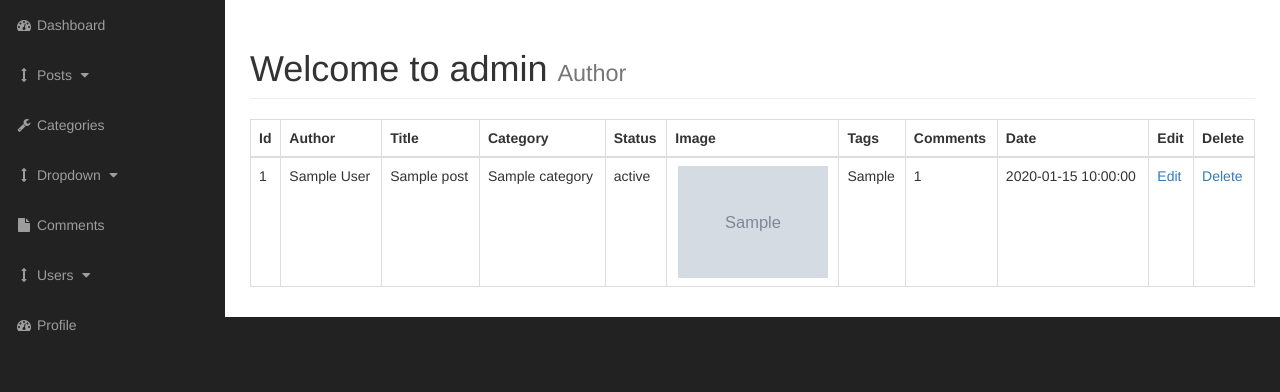
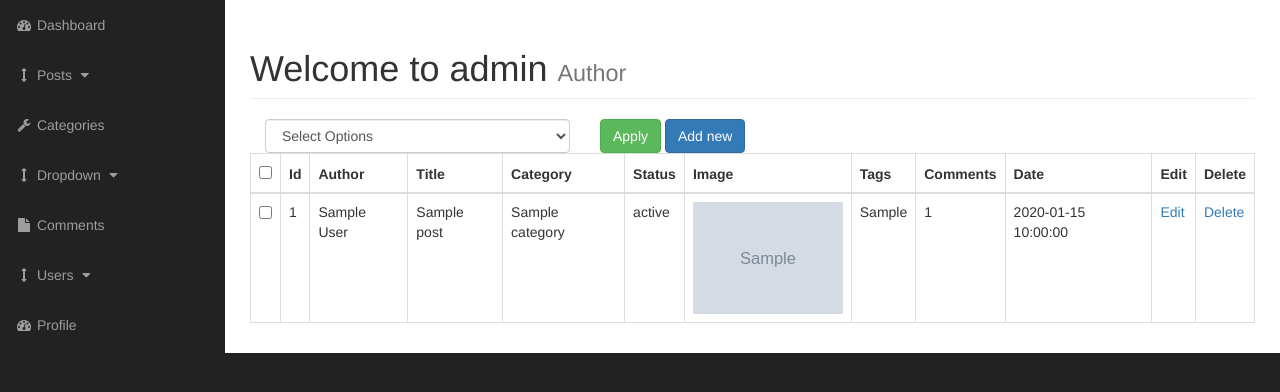
Before and after one commit to Albinaaaaa/cms-blogging-system-project, a PHP site: page /admin/posts.php in a window 1280 px wide. Shown: the part 51-443 px from the top of the page. Run offline with PHP 8.4, Linux system fonts and the light colour scheme; the visitor is signed in with stand-in values (Sample User, id 1); tables that the repository leaves empty or names only in its code hold one stand-in row (values such as "Sample post"); grey boxes marked "Sample" are stand-in pictures; some libraries are stand-ins or nearby versions.

Commit message:
added bulk options ro posts in admin

```diff
--- a/admin/includes/view_all_posts.php
+++ b/admin/includes/view_all_posts.php
@@ -1,10 +1,57 @@
 <?php
-ob_start();
+
+if (isset($_POST['checkBoxArray'])) {
+	foreach ($_POST['checkBoxArray'] as $postId) {
+		$bulkOptions = $_POST['bulk-options'];
+		switch ($bulkOptions) {
+			case 'published':
+				$query = "UPDATE posts SET post_status = '{$bulkOptions}' WHERE post_id = '{$postId}'";
+				$updateToPublishedStatus = $mysql->query($query);
+				if (!$updateToPublishedStatus) {
+					die("Query is failed");
+				}
+				break;
+
+			case 'draft':
+				$query = "UPDATE posts SET post_status = '{$bulkOptions}' WHERE post_id = '{$postId}'";
+				$updateToDraftStatus = $mysql->query($query);
+				if (!$updateToDraftStatus) {
+					die("Query is failed");
+				}
+				break;
+
+			case 'delete':
+				$query = "DELETE FROM posts WHERE post_id = '{$postId}'";
+				$updateToDeleteStatus = $mysql->query($query);
+				if (!$updateToDeleteStatus) {
+					die("Query is failed");
+				}
+				break;
+		}
+	}
+}
+
 ?>
 
+<form action="" method="post">
 	<table class="table table-bordered table-hover">
+		<!-- <div class=""> -->
+		<div id="bulk-options-container" class="col-xs-4">
+			<select class="form-control" name="bulk-options" id="">
+				<option value="">Select Options</option>
+				<option value="published">Publish</option>
+				<option value="draft">Draft</option>
+				<option value="delete">Delete</option>
+			</select>
+		</div>
+		<div class="col-xs-4">
+			<input type="submit" name="submit" class="btn btn-success" value="Apply">
+			<a class="btn btn-primary" href="add_post.php">Add new</a>
+		</div>
+		<!-- </div> -->
 		<thead>
 			<tr>
+				<th><input id="select-all-boxes" type="checkbox"></th>
 				<th>Id</th>
 				<th>Author</th>
 				<th>Title</th>
@@ -40,6 +87,7 @@ ob_start();
 				}
 
 				echo "<tr>";
+				echo "<td><input id='select-all-boxes' class='checkBoxes' type='checkbox' name='checkBoxArray[]' value='{$postId}'></td>";
 				echo "<td>$postId</td>";
 				echo "<td>$postAuthor</td>";
 				echo "<td>$postTitle</td>";
@@ -67,6 +115,8 @@ ob_start();
 		</tbody>
 	</table>
 
+</form>
+
 
 <?php
 if (isset($_GET['delete'])) {
--- a/admin/js/scripts.js
+++ b/admin/js/scripts.js
@@ -3,3 +3,17 @@ $(document).ready(function () {
     height: 200,
   });
 });
+
+$(document).ready(function () {
+  $("#select-all-boxes").click(function () {
+    if (this.checked) {
+      $(".checkBoxes").each(function () {
+        this.checked = true;
+      });
+    } else {
+      $(".checkBoxes").each(function () {
+        this.checked = false;
+      });
+    }
+  });
+});
```
Lines whose indentation alone changed are shown as unchanged.
